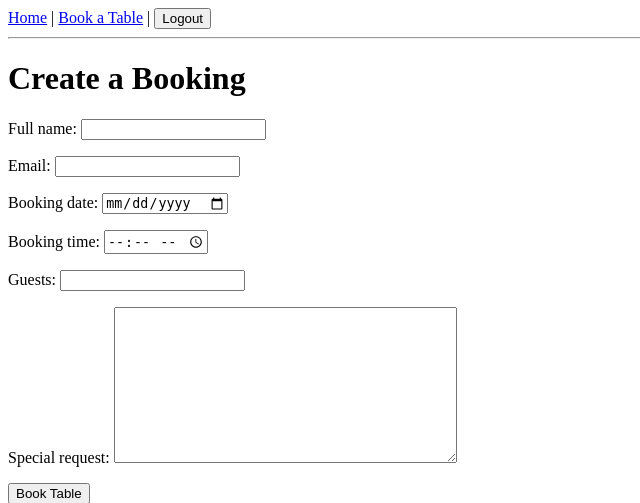
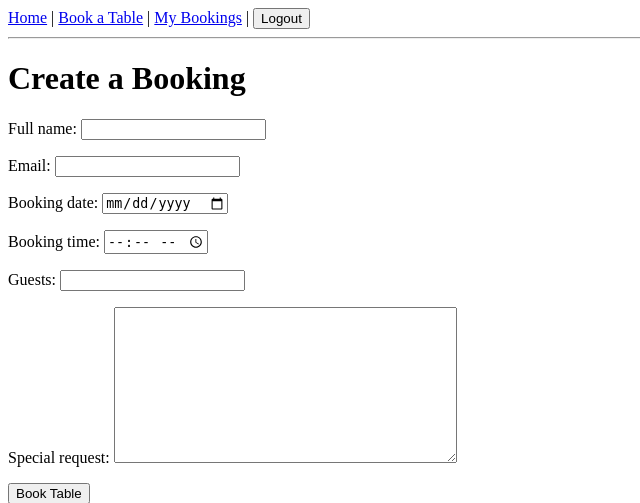
Before and after one commit to liepinaievaa-maker/restaurant-bootshaus-booking-system, a Django app: page /book/ in a window 1280 px wide. Shown: the top 503 px of the page, without its empty margins (0-640 px from the left). Run offline with Django 5.2, Linux system fonts and the light colour scheme; a user stored in the database is signed in.

Commit message:
My booking history and login and logout with booking

```diff
--- a/bookings/templates/bookings/base.html
+++ b/bookings/templates/bookings/base.html
@@ -10,6 +10,8 @@
         <a href="{% url 'create_booking' %}">Book a Table</a> |
 
         {% if user.is_authenticated %}
+            <a href="{% url 'my_bookings' %}">My Bookings</a> |
+
             <form action="{% url 'logout' %}" method="POST" style="display:inline;">
                 {% csrf_token %}
                 <button type="submit">Logout</button>
--- a/bookings/views.py
+++ b/bookings/views.py
@@ -1,6 +1,7 @@
 from django.shortcuts import render
-from django.contrib.auth.models import User
+from django.contrib.auth.decorators import login_required
 from .forms import BookingForm
+from .models import Booking
 
 
 # Create your views here.
@@ -11,6 +12,7 @@ def home(request):
     return render(request, 'bookings/home.html')
 
 
+@login_required
 def create_booking(request):
     """
     View for creating a booking.
@@ -19,10 +21,16 @@ def create_booking(request):
         form = BookingForm(request.POST)
         if form.is_valid():
             booking = form.save(commit=False)
-            booking.user = User.objects.first()
+            booking.user = request.user
             booking.save()
             return render(request, 'bookings/success.html')
     else:
         form = BookingForm()
 
     return render(request, 'bookings/create_booking.html', {'form': form})
+
+
+@login_required
+def my_bookings(request):
+    bookings = Booking.objects.filter(user=request.user)
+    return render(request, 'bookings/my_bookings.html', {'bookings': bookings})
--- a/bootshaus/urls.py
+++ b/bootshaus/urls.py
@@ -16,11 +16,12 @@ Including another URLconf
 """
 from django.contrib import admin
 from django.urls import path, include
-from bookings.views import home, create_booking
+from bookings.views import home, create_booking, my_bookings
 
 urlpatterns = [
     path('admin/', admin.site.urls),
     path('', home, name='home'),
     path('book/', create_booking, name='create_booking'),
     path('accounts/', include('django.contrib.auth.urls')),
+    path('my-bookings/', my_bookings, name='my_bookings'),
 ]
```
Also changed, not shown: bookings/templates/bookings/my_bookings.html (added, +18 -0 lines), db.sqlite3.
